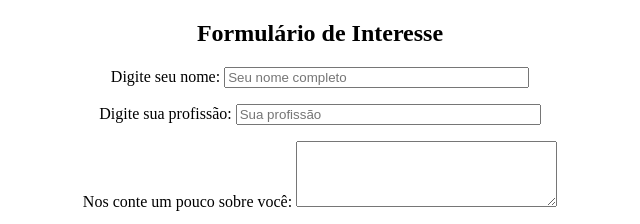
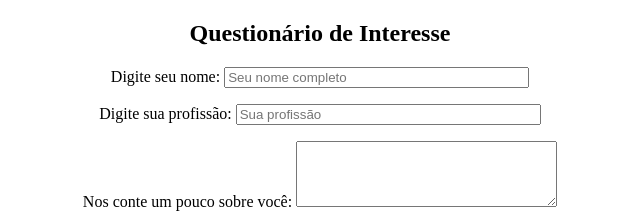
Before and after one commit to pollyanamasiero/pesquisa-interesse, a plain HTML site: page aula 2/index.html in a window 1280 px wide. Shown: the top 224 px of the page, 320-960 px from the left. Drawn offline with Linux system fonts and the light colour scheme.

Commit message:
change name

```diff
--- a/aula 2/index.html
+++ b/aula 2/index.html
@@ -9,7 +9,7 @@
 <body>
     <form action="http://google.com">
         <section align="center">
-            <h1>Formulário de Interesse</h1>
+            <h1>Questionário de Interesse</h1>
             <p>Digite seu nome:
             <input type="text" name="userName" size="35" maxlength="40" placeholder="Seu nome completo"></p>
             <p>Digite sua profissão:
```
